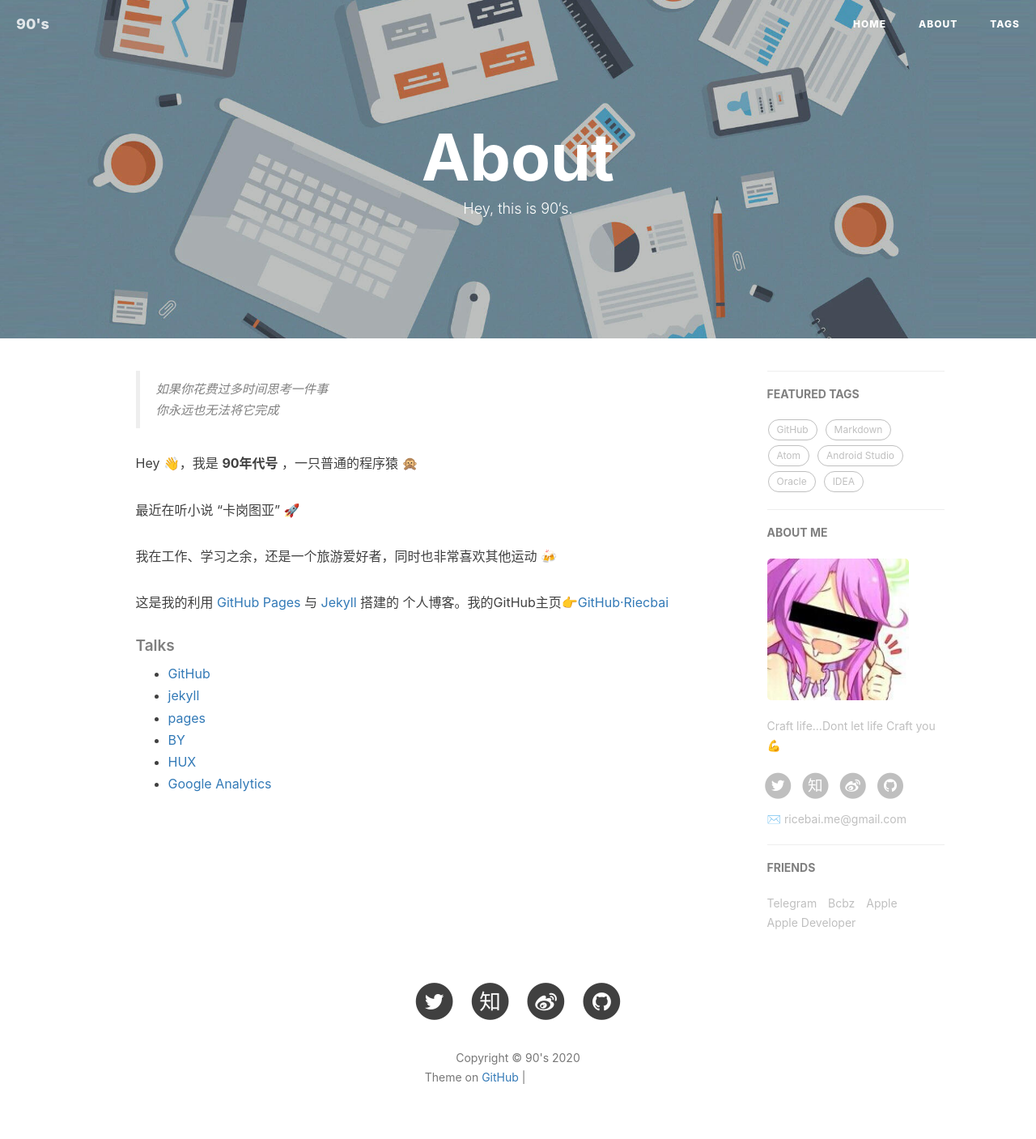
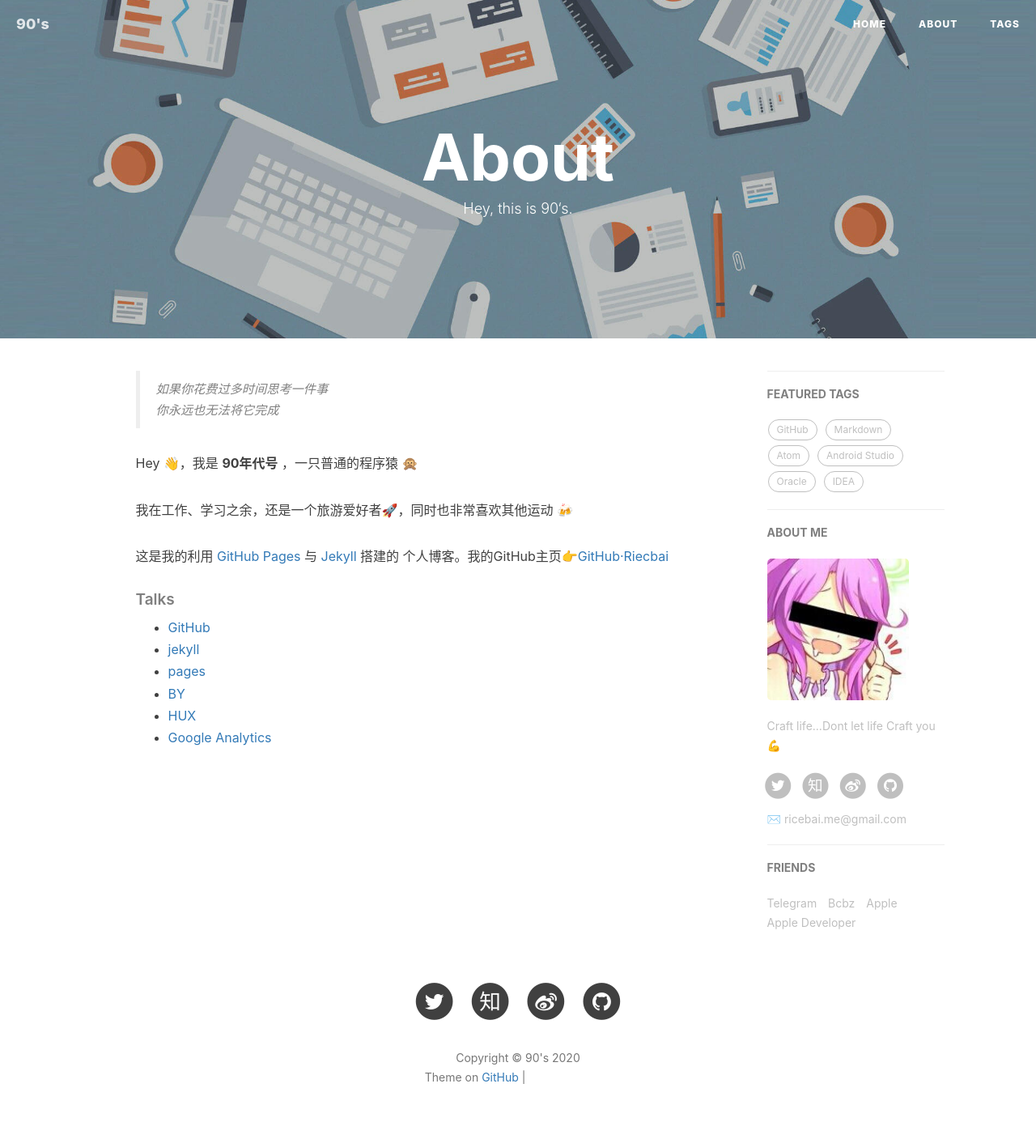
Before and after one commit to ricebai/ricebai.github.io, a Jekyll site: the page built from about.html, in a window 1280 px wide. Shown: the whole page at 81% size. Built offline with Jekyll 4.4.1, drawn with Linux system fonts in a browser that asks for light colours; nearby versions of some CDN libraries; comment, search, counter and statistics services are not loaded; grey boxes are pictures that could not be loaded.

Commit message:
Update about.html

```diff
--- a/about.html
+++ b/about.html
@@ -20,9 +20,7 @@ header-img: "img/post-bg-am-desk.jpg"
 
     <p>Hey 👋，我是 <strong>90年代号</strong> ，一只普通的程序猿 🙊</p>
 
-    <p>最近在听小说 “卡岗图亚” 🚀 </p>
-
-    <p>我在工作、学习之余，还是一个旅游爱好者，同时也非常喜欢其他运动 🍻</p>
+    <p>我在工作、学习之余，还是一个旅游爱好者🚀，同时也非常喜欢其他运动 🍻</p>
 
     <p>这是我的利用 <a href="https://pages.github.com/">GitHub Pages</a> 与 <a href="http://jekyll.com.cn/">Jekyll</a> 搭建的 个人博客。我的GitHub主页<a href="https://github.com/ricebai">👉GitHub·Riecbai</a></p>
 
```
